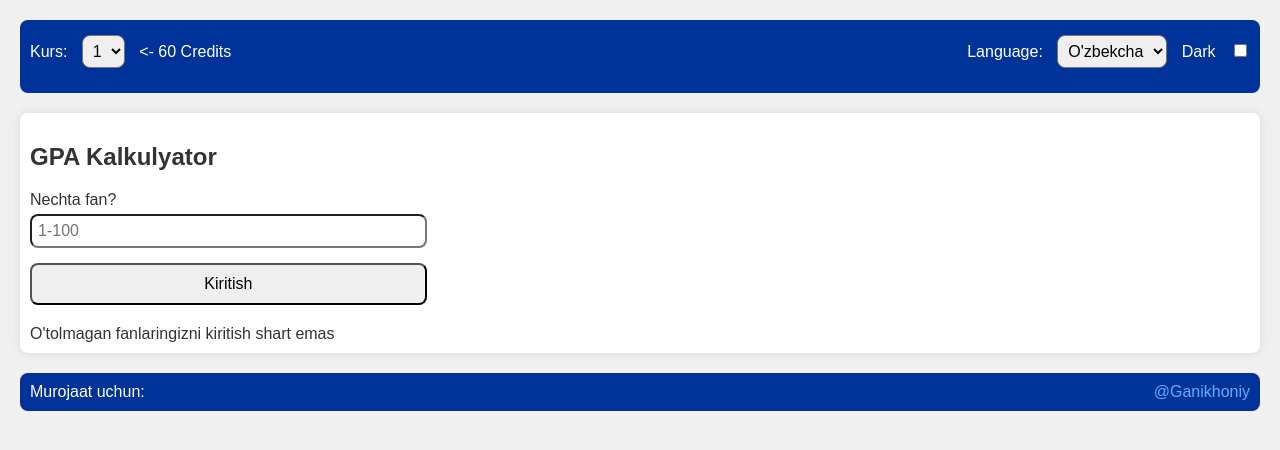
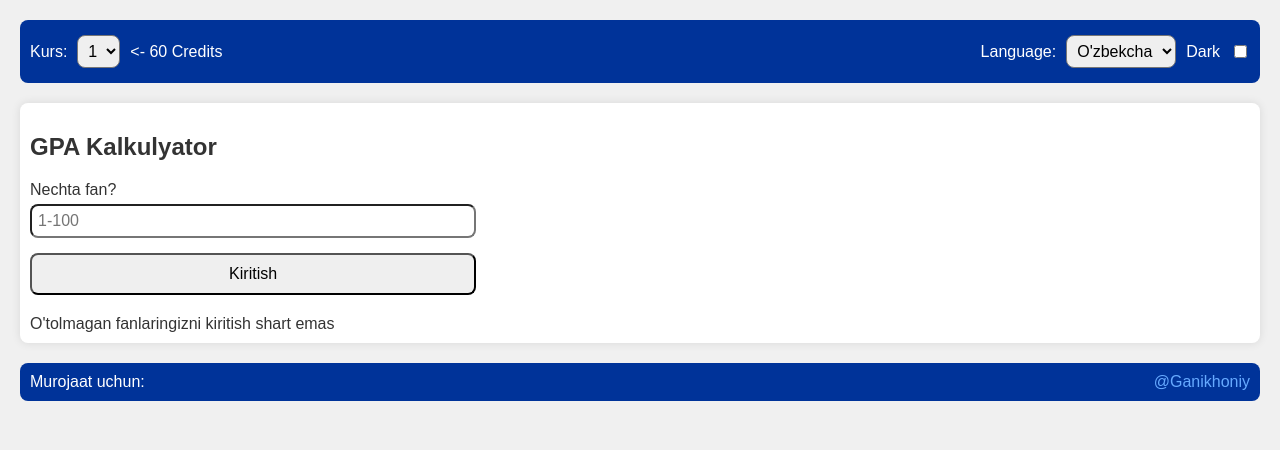
Before and after one commit to Ganikhoniy9988/TUIT_GPA_Calculator, a plain HTML site: page index.html in a window 1280 px wide. Drawn offline with Linux system fonts and the light colour scheme.

Commit message:
index.html

```diff
--- a/index.html
+++ b/index.html
@@ -28,8 +28,12 @@
       margin-bottom: 20px;
       border-radius: 8px;
     }
-    #header > div {
-      margin-bottom: 10px;
+    #header div {
+      display: flex;
+      align-items: center;
+    }
+    #header label {
+      margin-right: 10px;
     }
     #header select, #header label {
       margin-right: 10px;
@@ -176,8 +180,10 @@
         padding: 10px;
       }
       #subjectCountInput {
-        width: 50%;
+
+        width: 60%;
         margin-right: 10px;
+
       }
       #supportFixed {
         width: auto;
@@ -194,7 +200,7 @@
       color: white;
       padding: 10px;
       border-radius: 8px;
-      margin-bottom: 100px;
+      margin-bottom: 20px;
     }
     #calculateButton {
       position: static;
```
